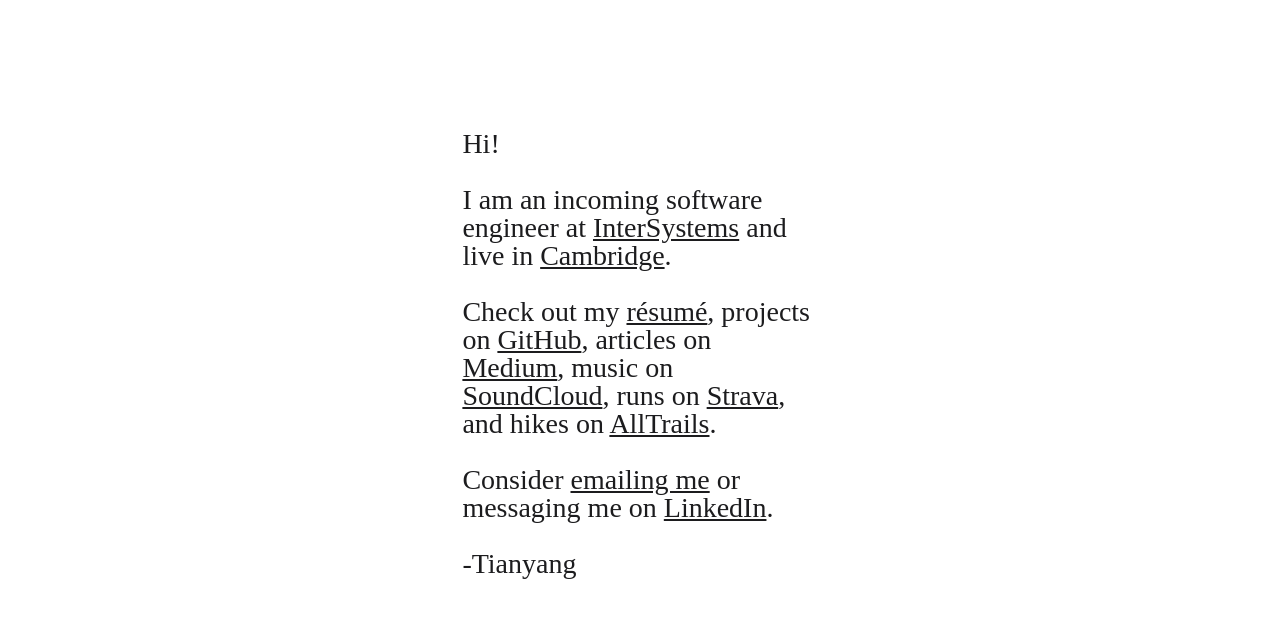
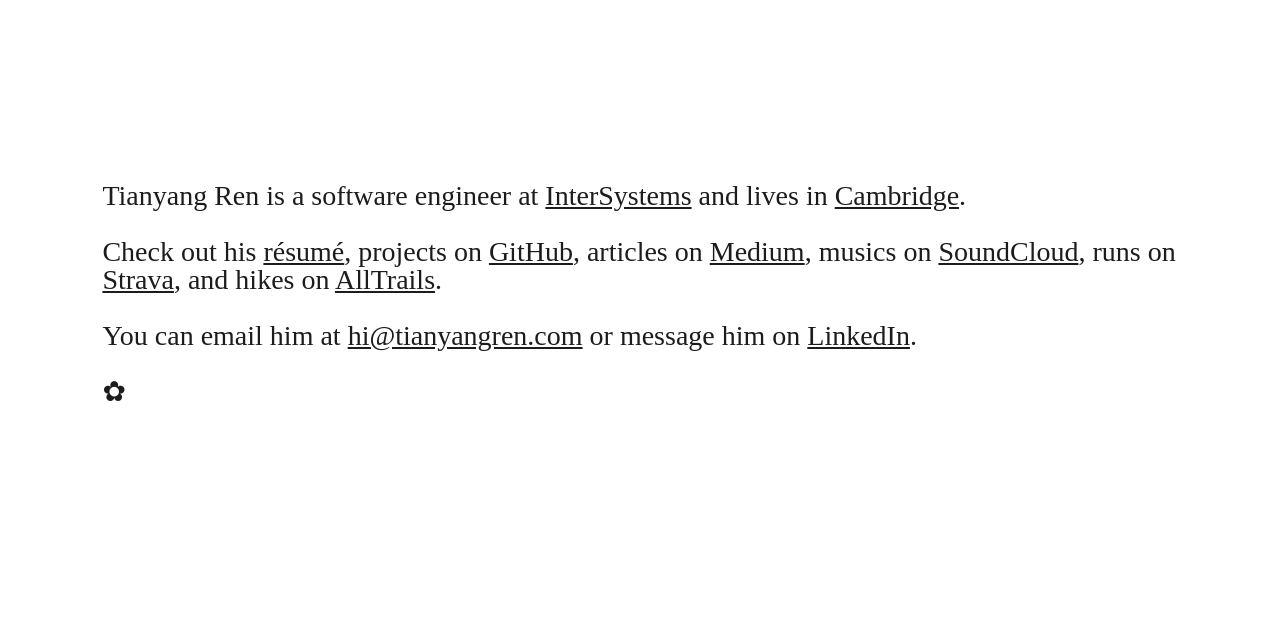
Before and after one commit to tianyangren/tianyangren.github.io, an Angular app: page / in a window 1280 px wide. Shown: the top 618 px of the page. Built offline with nearby package versions, Linux system fonts and the light colour scheme.

Commit message:
Update CV and make self intro better.

```diff
--- a/src/app/app.component.css
+++ b/src/app/app.component.css
@@ -5,8 +5,7 @@
 }
 
 .Content {
-    padding: 8vw;
-    max-width: 20em;
+    padding: 12vw 8vw 12vw 8vw;
 }
 
 a {
--- a/src/app/app.component.html
+++ b/src/app/app.component.html
@@ -1,21 +1,20 @@
 <div class='App'>
     <div class='Content'>
-        <p>Hi!</p>
         <p>
-            I am an incoming software engineer at
+            Tianyang Ren is a software engineer at
             <a [href]="url.employer">{{employer}}</a>
-            and live in
+            and lives in
             <a [href]="url.location">{{location}}</a>.
         </p>
 
         <p>
-            Check out my
+            Check out his
             <a [href]="url.resume">résumé</a>,
             projects on
             <a [href]="url.github">GitHub</a>,
             articles on
             <a [href]="url.medium">Medium</a>,
-            music on
+            musics on
             <a [href]="url.soundcloud">SoundCloud</a>,
             runs on
             <a [href]="url.strava">Strava</a>,
@@ -23,11 +22,11 @@
             <a [href]="url.alltrails">AllTrails</a>.
         </p>
         <p>
-            Consider
-            <a [href]="url.email">emailing me</a>
-            or messaging me on
+            You can email him at
+            <a [href]="url.email">hi@tianyangren.com</a>
+            or message him on
             <a [href]="url.linkedin">LinkedIn</a>.
         </p>
-        <p>-Tianyang</p>
+        <p>✿</p>
     </div>
 </div>
```
Also changed, not shown: 1 other file (tests, documents, lock files or other folders).
